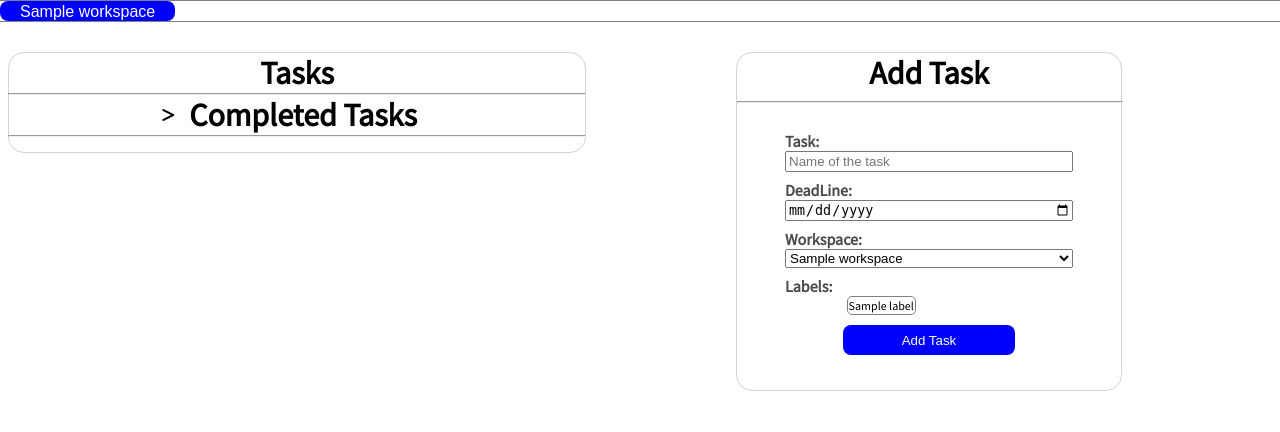
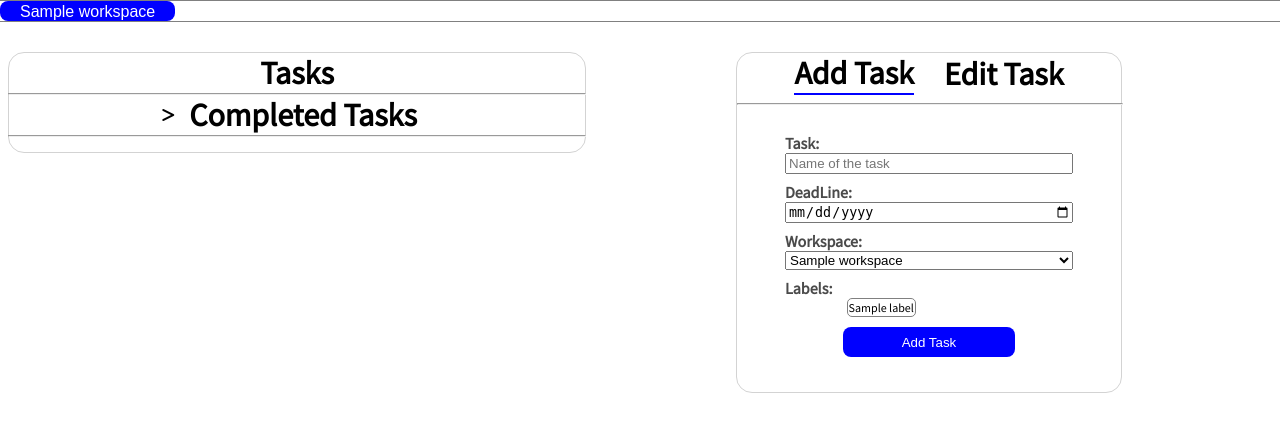
Before and after one commit to kavala838/todo, a Flask app: page / in a window 1280 px wide. Shown: the part 52-484 px from the top of the page. Run offline with Flask 3, Linux system fonts and the light colour scheme; a user stored in the database is signed in; tables that the repository leaves empty hold one stand-in row (values such as "Sample post"); some libraries are stand-ins or nearby versions.

Commit message:
implement edit task functionality

```diff
--- a/src/main/worspace.py
+++ b/src/main/worspace.py
@@ -10,7 +10,7 @@ from datetime import datetime
 
 @bp.route('/')
 @login_required
-def home():
+def home(isEdit=False, et=None):
     l=list(Workspace.query.filter_by(user_id=current_user.id).all())
     if len(l)==0:
         new_wk=Workspace(name="work", user_id=current_user.id)
@@ -50,7 +50,7 @@ def home():
             x.overdue=True
             x.timeleft=str(x.deadline_datetime.strftime('%A'))[:3]+', '+str(x.deadline_datetime.strftime('%d'))+' '+str(x.deadline_datetime.strftime('%b'))
         print(x.timeleft)
-    return render_template('home.html', workspaces=l, tasks=t, labels=labels, done_tasks=t2, ws=name)
+    return render_template('home.html', workspaces=l, tasks=t, labels=labels, done_tasks=t2, ws=name, isEdit=isEdit, et=et)
 
 @bp.route('/addTask', methods=['POST'])
 @login_required
@@ -102,3 +102,34 @@ def deleteTask():
         db.session.delete(task)
         db.session.commit()
     return redirect(url_for('main.home'))
+
+@bp.route('/getEditTask', methods=['POST'])
+@login_required
+def getEditTask():
+    id=int(request.args.get('id'))
+    task=Task.query.filter_by(id=id).first()
+    if task.user_id==current_user.id:
+        et=Task.query.filter_by(id=id).first()
+        et.editdate=et.deadline_datetime.strftime('%Y-%m-%d')
+        return home(isEdit=True, et=et)
+    return redirect(url_for('main.home'))
+
+@bp.route('/editTask', methods=['POST'])
+@login_required
+def editTask():
+    id=int(request.args.get('id'))
+    task=Task.query.filter_by(id=id).first()
+    if task.user_id==current_user.id:
+        labels=request.form.getlist('editlabels')
+        name=request.form.get('edittaskName')
+        date= request.form.get('editTaskDeadLine')
+        deadline=datetime(int(date.split('-')[0]), int(date.split('-')[1]), int(date.split('-')[2]), 20,0,0)
+        wk=request.form.get('editwkspaces')
+        task.name=name
+        task.deadline_datetime=deadline
+        task.workspace_id=int(wk)
+        labels=request.form.getlist('editlabels')
+        labels_list=list(map(lambda l: Label.query.filter_by(id=int(l)).first(), labels))
+        task.labels=labels_list
+        db.session.commit()
+    return redirect(url_for('main.home'))
--- a/src/templates/home.html
+++ b/src/templates/home.html
@@ -36,6 +36,7 @@
                             action="/deleteTask?id={{task.id}}" method="POST"></form>
                         <i onclick="deleteTask('{{ task.id }}')"
                             class="delete-tasks task-item-ele red fa fa-trash-o"></i>
+                        <i onclick="editTaskReveal()" class="fa fa-pen"></i>
                         </form>
                         {% else %}
                         <form class="checkbox-tasks task-item-ele" id="completeTaskForm{{task.id}}"
@@ -47,7 +48,10 @@
                         <form class="task-item-ele" id="deleteTaskForm{{task.id}}" action="/deleteTask?id={{task.id}}"
                             method="POST"></form>
                         <i onclick="deleteTask('{{ task.id }}')" class="delete-tasks task-item-ele fa fa-trash-o"></i>
-                        </form>
+                        <form class="task-item-ele" id="geteditTaskForm{{task.id}}" action="/getEditTask?id={{task.id}}"
+                            method="POST"></form>
+                        <i onclick="editTaskReveal('{{ task.id }}')" class="fa fa-pen"></i>
+                    </form>
                         {% endif %}
                     </div>
                     <div class="label-container">
@@ -97,10 +101,18 @@
 
         <div class="home-section-item add-task-section">
             <div class="profileSettingSectionHeader">
-                <h1 class="profileSettingSectionHeaderVal">Add Task</h1>
+                {% if not isEdit %}
+                <h1 onclick="displayAddTask()" id="addTaskHeading" class="aed-select profileSettingSectionHeaderVal">Add Task</h1>
+                <h1 id="editTaskHeading"  class="profileSettingSectionHeaderVal">Edit Task</h1>
+                {% else %}
+                <h1 onclick="displayAddTask()" id="addTaskHeading" class="profileSettingSectionHeaderVal">Add Task</h1>
+                <h1 id="editTaskHeading"  class="aed-select profileSettingSectionHeaderVal">Edit Task</h1>
+                {% endif %}
             </div>
             <hr style="width:100%;text-align:left;margin-left:0">
-            <div class="addTaskFormContainer">
+
+            {% if not isEdit%}
+            <div id="addTaskFormContainer" class="addTaskFormContainer">
                 <form id="addTaskForm" action="/addTask" method="POST">
                     <label class="labels1" for="addTaskName">Task:</label>
                     <input class="addTaskInput" id="addTaskName" name="taskName" type="text" placeholder="Name of the task">
@@ -113,7 +125,7 @@
                         {% endfor %}
                     </select>
                     <label class="labels1" for="labelsSelect">Labels:</label>
-                    <select id="labelsSelect" name="labels1" style="display: none;" multiple>
+                    <select id="labelsSelect" name="labels" style="display: none;" multiple>
                         {% for label in labels%}
                         <option value="{{label.id}}">{{label.name}}</option>
                         {% endfor %}
@@ -126,13 +138,72 @@
                     <button class="addTaskButton" onclick="submitTask()" type="button">Add Task</button>
                 </form>
             </div>
+
+            {% else %}
+            <div  id="editTaskFormContainer" class="addTaskFormContainer">
+                <form id="editTaskForm" action="/editTask?id={{et.id}}" method="POST">
+                    <label class="labels1" for="editTaskName">Task:</label>
+                    <input value="{{et.name}}" class="addTaskInput" id="editTaskName" name="edittaskName" type="text" placeholder="Name of the task">
+                    <label class="labels1" for="editTaskDeadLine">DeadLine:</label>
+                    <input value="{{et.editdate}}" class="addTaskInput" id="editTaskDeadLine" name="editTaskDeadLine" type="date">
+                    <label class="labels1" for="editwkspaces">Workspace:</label>
+                    <select class="addTaskInput" id="editwkspaces" name="editwkspaces">
+                        {% for wk in workspaces %}
+                        {% if et.workspace_id==wk.id%}
+                        <option selected value="{{wk.id}}">{{wk.name}}</option>
+                        {% else %}
+                        <option value="{{wk.id}}">{{wk.name}}</option>
+                        {% endif %}
+                        {% endfor %}
+                    </select>
+                    <label class="labels1" for="editlabelsSelect">Labels:</label>
+                    <select id="editlabelsSelect" name="editlabels" style="display: none;" multiple>
+                        {% for label in labels%}
+                        <option value="{{label.id}}">{{label.name}}</option>
+                        {% endfor %}
+                    </select>
+                    <div class="label-container" id="editlabelsSection">
+                        {% for label in labels %}
+                        <div id="editlabel{{label.id}}" value="{{label.id}}" onclick="edittoggleSelect(this)" class="edititem">{{label.name}}</div>
+                        {% endfor %}
+                    </div>
+                    <button class="addTaskButton" onclick="editTask()" type="button">Edit Task</button>
+                </form>
+            </div>
+            {% endif %}
+
         </div>
 
     </div>
 
 </div>
 
+
+
 <script>
+
+
+
+    function displayAddTask(){
+        var addh=document.getElementById("addTaskHeading");
+        var edith=document.getElementById("editTaskHeading");
+        var add=document.getElementById("addTaskFormContainer");
+        var edit=document.getElementById("editTaskFormContainer");
+        add.style.display="block";
+        edit.style.display="none";
+        addh.classList.add("aed-select");
+        edith.classList.remove("aed-select");
+    }
+    function displayEditTask(){
+        var addh=document.getElementById("addTaskHeading");
+        var edith=document.getElementById("editTaskHeading");
+        var add=document.getElementById("addTaskFormContainer");
+        var edit=document.getElementById("editTaskFormContainer");
+        add.style.display="none";
+        edit.style.display="block";
+        addh.classList.remove("aed-select");
+        edith.classList.add("aed-select");
+    }
     function open1(ele) {
         console.log('hello');
         const tasks = document.getElementById("done-task-section");
@@ -156,6 +227,11 @@
         classNames.toggle("selectedItem");
     }
 
+    function edittoggleSelect(ele) {
+        const classNames = ele.classList;
+        classNames.toggle("selectedItem");
+    }
+
     function submitTask() {
         const lele = document.getElementById("labelsSelect");
         var leles = document.getElementsByClassName('item');
@@ -165,6 +241,17 @@
             t.selected = true;
         }
         document.getElementById("addTaskForm").submit();
+    }
+
+    function editTask() {
+        const lele = document.getElementById("editlabelsSelect");
+        var leles = document.getElementsByClassName('edititem');
+        const res = Array.from(leles).filter(checkSelected);
+        for (let i = 0; i < res.length; i++) {
+            var t = lele.querySelector('[value="' + res[i].getAttribute('value') + '"]');
+            t.selected = true;
+        }
+        document.getElementById("editTaskForm").submit();
     }
 
     function checkSelected(ele) {
@@ -181,9 +268,30 @@
     function deleteTask(id) {
         document.getElementById("deleteTaskForm" + id).submit();
     }
+
+    function editTaskReveal(id) {
+        document.getElementById("geteditTaskForm" + id).submit();
+    }
 </script>
+{% if isEdit %}
+    {% for label in labels %}
+        {% if label in et.labels %}
+        <script>
+            console.log("its working priya");
+            var ele = document.getElementById("editlabel{{label.id}}");
+            edittoggleSelect(ele);
+        </script>
+       {% endif %}
+    {% endfor %}
+{% endif %}
 
 <style>
+    .aed-select{
+        border-style: solid;
+        border-width: 0px;
+        border-color: blue;
+        border-bottom-width: 2px;
+    }
     .addTaskButton{
         margin-top: 8px;
         align-self: center;
@@ -246,7 +354,7 @@
     .profileSettingSectionHeader {
         display: flex;
         flex-direction: row;
-        justify-content: center;
+        justify-content: flex-start;
         align-items: center;
     }
 
@@ -299,6 +407,20 @@
     }
 
     .item {
+        background-color: transparent;
+        border-color: grey;
+        border-style: solid;
+        border-radius: 5px;
+        border-width: 1px;
+        color: black;
+        padding: 1px;
+        margin: 0px;
+        margin-bottom: 2px;
+        margin-left: 4px;
+        font-size: 12px;
+    }
+
+    .edititem {
         background-color: transparent;
         border-color: grey;
         border-style: solid;
```
Also changed, not shown: app.db, 4 other files.
